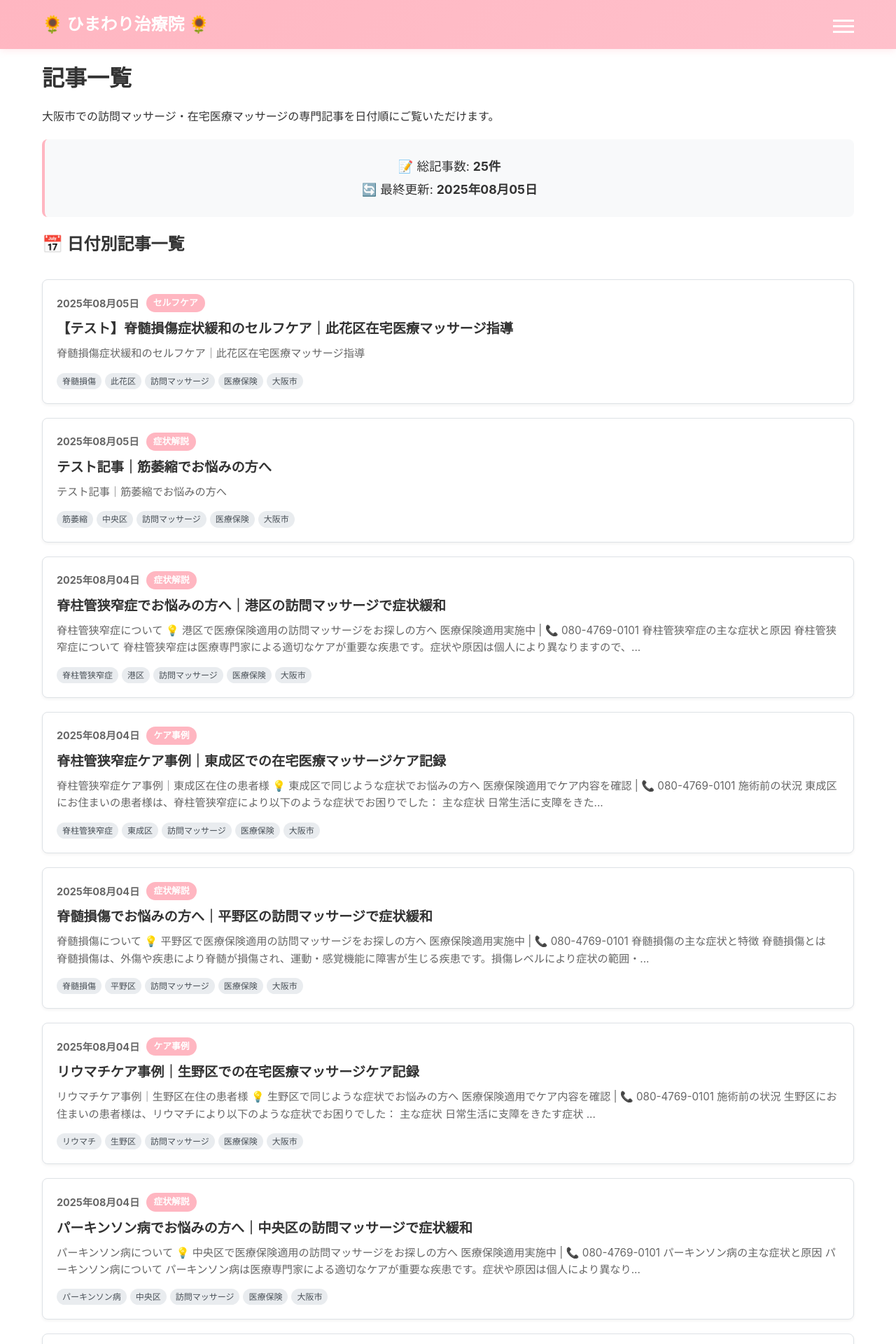
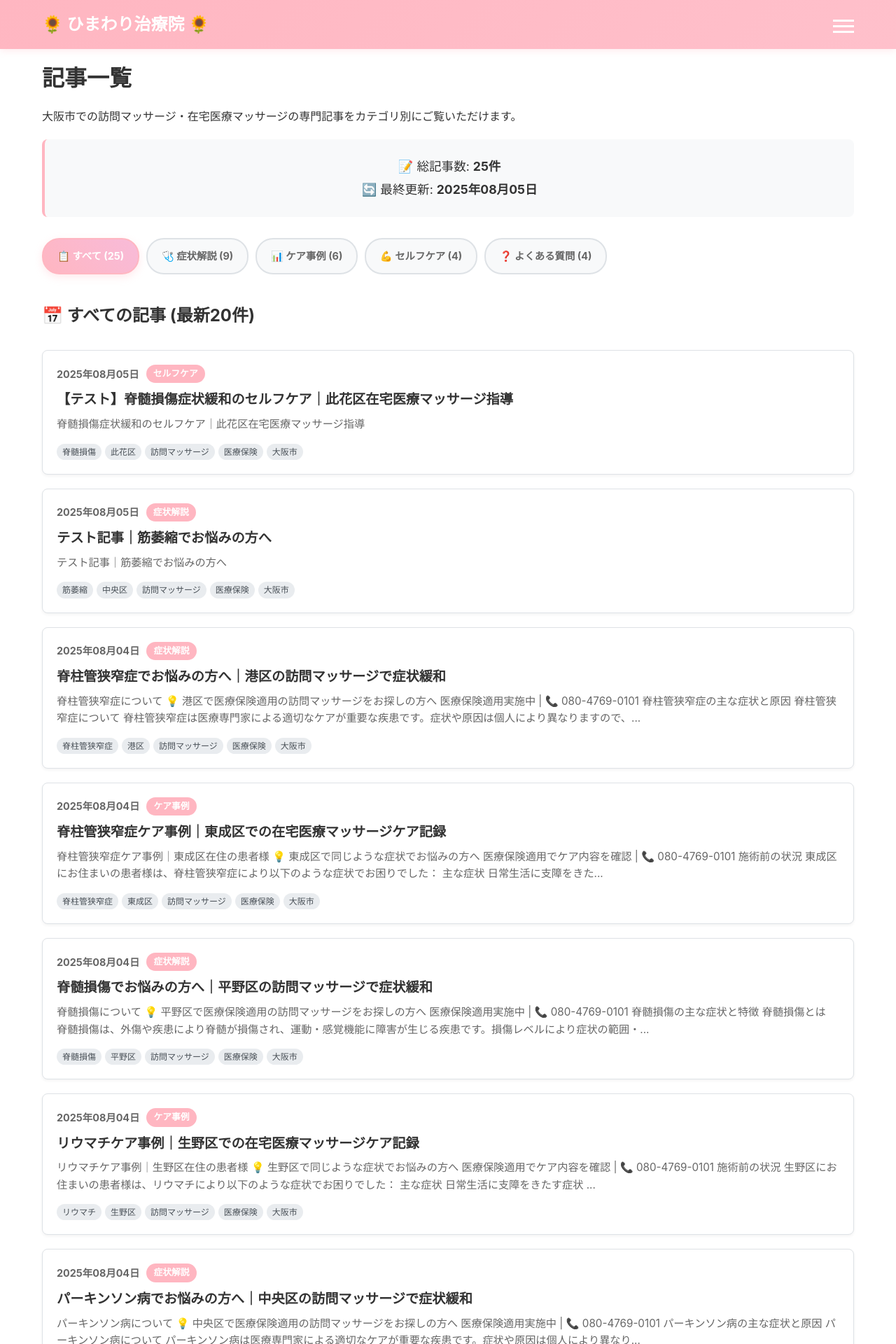
Before and after one commit to satoshi-kemmotsu/blog, a Jekyll site: the page built from archive.md, in a window 1280 px wide. Shown: the top 1920 px of the page at 70% size. Built offline with Jekyll 4.4.1, drawn with Linux system fonts in a browser that asks for light colours; some of the changed text lies outside the part shown.

Commit message:
記事一覧ページのSEO最適化：カテゴリ別タブ表示・ページネーション・地域別フィルタ実装

```diff
--- /dev/null
+++ b/_includes/archive-item.html
@@ -0,0 +1,32 @@
+<article class="archive-item">
+  <div class="archive-meta">
+    <time datetime="{{ post.date | date_to_xmlschema }}">{{ post.date | date: "%Y年%m月%d日" }}</time>
+    {% if post.categories[0] %}
+      {% assign category = post.categories[0] %}
+      {% if category == 'symptom_guide' %}
+        <span class="category">症状解説</span>
+      {% elsif category == 'prevention' %}
+        <span class="category">セルフケア</span>
+      {% elsif category == 'qa' %}
+        <span class="category">よくある質問</span>
+      {% elsif category == 'case_study' %}
+        <span class="category">ケア事例</span>
+      {% else %}
+        <span class="category">{{ category }}</span>
+      {% endif %}
+    {% endif %}
+  </div>
+  <h3><a href="{{ post.url | relative_url }}">{{ post.title }}</a></h3>
+  {% if post.description %}
+    <p class="excerpt">{{ post.description | strip_html | truncate: 150 }}</p>
+  {% else %}
+    <p class="excerpt">{{ post.content | strip_html | truncate: 150 }}</p>
+  {% endif %}
+  {% if post.tags %}
+    <div class="tags">
+      {% for tag in post.tags limit:5 %}
+        <span class="tag">{{ tag }}</span>
+      {% endfor %}
+    </div>
+  {% endif %}
+</article>
--- a/archive.md
+++ b/archive.md
@@ -1,13 +1,13 @@
 ---
 layout: default
 title: "記事一覧 | ひまわり治療院ブログ"
-description: "大阪市での訪問マッサージ・在宅医療マッサージの専門記事一覧。症状別・地域別の情報を日付順にご覧いただけます。"
+description: "大阪市での訪問マッサージ・在宅医療マッサージの専門記事一覧。症状解説、ケア事例、セルフケア、よくある質問をカテゴリ別にご覧いただけます。"
 permalink: /archive/
 ---
 
 # 記事一覧
 
-大阪市での訪問マッサージ・在宅医療マッサージの専門記事を日付順にご覧いただけます。
+大阪市での訪問マッサージ・在宅医療マッサージの専門記事をカテゴリ別にご覧いただけます。
 
 <div class="archive-header">
   <p>📝 総記事数: <strong>{{ site.posts.size }}件</strong></p>
@@ -21,58 +21,126 @@ permalink: /archive/
 </div>
 {% else %}
 
-## 📅 日付別記事一覧
+<!-- カテゴリ別タブナビゲーション -->
+<div class="category-tabs">
+  <input type="radio" id="tab-all" name="category-tab" checked>
+  <label for="tab-all" class="tab-label">📋 すべて ({{ site.posts.size }})</label>
 
-<div class="archive-list">
-{% for post in site.posts %}
-  <article class="archive-item">
-    <div class="archive-meta">
-      <time datetime="{{ post.date | date_to_xmlschema }}">{{ post.date | date: "%Y年%m月%d日" }}</time>
-      {% if post.categories[0] %}
-        {% assign category = post.categories[0] %}
-        {% if category == 'symptom_guide' %}
-          <span class="category">症状解説</span>
-        {% elsif category == 'prevention' %}
-          <span class="category">セルフケア</span>
-        {% elsif category == 'qa' %}
-          <span class="category">よくある質問</span>
-        {% elsif category == 'case_study' %}
-          <span class="category">ケア事例</span>
-        {% else %}
-          <span class="category">{{ category }}</span>
-        {% endif %}
-      {% endif %}
+  <input type="radio" id="tab-symptom" name="category-tab">
+  <label for="tab-symptom" class="tab-label">🩺 症状解説 ({% assign symptom_posts = site.posts | where: 'categories', 'symptom_guide' %}{{ symptom_posts.size }})</label>
+
+  <input type="radio" id="tab-case" name="category-tab">
+  <label for="tab-case" class="tab-label">📊 ケア事例 ({% assign case_posts = site.posts | where: 'categories', 'case_study' %}{{ case_posts.size }})</label>
+
+  <input type="radio" id="tab-prevention" name="category-tab">
+  <label for="tab-prevention" class="tab-label">💪 セルフケア ({% assign prevention_posts = site.posts | where: 'categories', 'prevention' %}{{ prevention_posts.size }})</label>
+
+  <input type="radio" id="tab-qa" name="category-tab">
+  <label for="tab-qa" class="tab-label">❓ よくある質問 ({% assign qa_posts = site.posts | where: 'categories', 'qa' %}{{ qa_posts.size }})</label>
+
+  <!-- すべての記事 -->
+  <div class="tab-content" id="content-all">
+    <h2>📅 すべての記事 (最新20件)</h2>
+    <div class="archive-list">
+      {% for post in site.posts limit:20 %}
+        {% include archive-item.html %}
+      {% endfor %}
     </div>
-    <h3><a href="{{ post.url | relative_url }}">{{ post.title }}</a></h3>
-    {% if post.description %}
-      <p class="excerpt">{{ post.description | strip_html | truncate: 150 }}</p>
-    {% else %}
-      <p class="excerpt">{{ post.content | strip_html | truncate: 150 }}</p>
-    {% endif %}
-    {% if post.tags %}
-      <div class="tags">
-        {% for tag in post.tags limit:5 %}
-          <span class="tag">{{ tag }}</span>
-        {% endfor %}
+    {% if site.posts.size > 20 %}
+      <div class="pagination-info">
+        <p>📄 表示: 最新20件 / 全{{ site.posts.size }}件</p>
       </div>
     {% endif %}
-  </article>
-{% endfor %}
+  </div>
+
+  <!-- 症状解説 -->
+  <div class="tab-content" id="content-symptom">
+    <h2>🩺 症状解説記事</h2>
+    <div class="archive-list">
+      {% assign symptom_posts = site.posts | where: 'categories', 'symptom_guide' %}
+      {% for post in symptom_posts limit:15 %}
+        {% include archive-item.html %}
+      {% endfor %}
+    </div>
+    {% if symptom_posts.size > 15 %}
+      <div class="pagination-info">
+        <p>📄 表示: 最新15件 / 全{{ symptom_posts.size }}件</p>
+      </div>
+    {% endif %}
+  </div>
+
+  <!-- ケア事例 -->
+  <div class="tab-content" id="content-case">
+    <h2>📊 ケア事例記事</h2>
+    <div class="archive-list">
+      {% assign case_posts = site.posts | where: 'categories', 'case_study' %}
+      {% for post in case_posts limit:15 %}
+        {% include archive-item.html %}
+      {% endfor %}
+    </div>
+    {% if case_posts.size > 15 %}
+      <div class="pagination-info">
+        <p>📄 表示: 最新15件 / 全{{ case_posts.size }}件</p>
+      </div>
+    {% endif %}
+  </div>
+
+  <!-- セルフケア -->
+  <div class="tab-content" id="content-prevention">
+    <h2>💪 セルフケア記事</h2>
+    <div class="archive-list">
+      {% assign prevention_posts = site.posts | where: 'categories', 'prevention' %}
+      {% for post in prevention_posts limit:15 %}
+        {% include archive-item.html %}
+      {% endfor %}
+    </div>
+    {% if prevention_posts.size > 15 %}
+      <div class="pagination-info">
+        <p>📄 表示: 最新15件 / 全{{ prevention_posts.size }}件</p>
+      </div>
+    {% endif %}
+  </div>
+
+  <!-- よくある質問 -->
+  <div class="tab-content" id="content-qa">
+    <h2>❓ よくある質問記事</h2>
+    <div class="archive-list">
+      {% assign qa_posts = site.posts | where: 'categories', 'qa' %}
+      {% for post in qa_posts limit:15 %}
+        {% include archive-item.html %}
+      {% endfor %}
+    </div>
+    {% if qa_posts.size > 15 %}
+      <div class="pagination-info">
+        <p>📄 表示: 最新15件 / 全{{ qa_posts.size }}件</p>
+      </div>
+    {% endif %}
+  </div>
 </div>
 
 {% endif %}
 
 ---
 
-## 📍 カテゴリ別記事
+## 📍 地域別記事検索
 
-<div class="category-links">
-  <a href="/symptoms/" class="category-button">症状別記事</a>
-  <a href="/areas/" class="category-button">地域別記事</a>
-  <a href="/" class="category-button">トップページ</a>
+<div class="area-filter">
+  <h3>🗾 大阪市24区別記事</h3>
+  <div class="area-grid">
+    {% assign areas = "中央区,北区,西区,港区,大正区,天王寺区,浪速区,西成区,阿倍野区,住吉区,東住吉区,住之江区,平野区,生野区,東成区,旭区,城東区,鶴見区,淀川区,西淀川区,東淀川区,福島区,此花区,都島区" | split: "," %}
+    {% for area in areas %}
+      {% assign area_posts = site.posts | where_exp: "post", "post.tags contains area" %}
+      {% if area_posts.size > 0 %}
+        <a href="#area-{{ area }}" class="area-tag active" data-area="{{ area }}">{{ area }} ({{ area_posts.size }})</a>
+      {% else %}
+        <span class="area-tag inactive">{{ area }} (0)</span>
+      {% endif %}
+    {% endfor %}
+  </div>
 </div>
 
 <style>
+/* 既存のスタイルを保持 */
 .archive-header {
   background: #f8f9fa;
   border-radius: 8px;
@@ -188,33 +256,127 @@ permalink: /archive/
   font-weight: bold;
 }
 
-.category-links {
-  display: flex;
-  justify-content: center;
-  gap: 15px;
+/* 新しいカテゴリタブスタイル */
+.category-tabs {
   margin: 30px 0;
-  flex-wrap: wrap;
 }
 
-.category-button {
+.category-tabs input[type="radio"] {
+  display: none;
+}
+
+.tab-label {
   display: inline-block;
+  background: #f8f9fa;
+  color: #666;
+  padding: 12px 20px;
+  margin: 0 5px 10px 0;
+  border-radius: 25px;
+  cursor: pointer;
+  transition: all 0.3s ease;
+  font-weight: bold;
+  font-size: 0.9rem;
+  border: 2px solid #dee2e6;
+}
+
+.tab-label:hover {
+  background: #FFB6C1;
+  color: white;
+  border-color: #FFB6C1;
+  transform: translateY(-2px);
+}
+
+.category-tabs input[type="radio"]:checked + .tab-label {
   background: linear-gradient(45deg, #FFB6C1, #F8BBD9);
   color: white;
-  padding: 12px 20px;
-  border-radius: 25px;
-  text-decoration: none;
-  font-weight: bold;
-  transition: all 0.3s ease;
-  text-shadow: 1px 1px 2px rgba(0,0,0,0.3);
+  border-color: #FFB6C1;
+  box-shadow: 0 4px 12px rgba(255, 182, 193, 0.3);
 }
 
-.category-button:hover {
-  transform: translateY(-2px);
-  box-shadow: 0 5px 15px rgba(255, 182, 193, 0.4);
-  text-decoration: none;
-  background: linear-gradient(45deg, #F8BBD9, #DDA0DD);
+.tab-content {
+  display: none;
+  margin-top: 30px;
 }
 
+.category-tabs input[type="radio"]:checked ~ .tab-content {
+  display: none;
+}
+
+.category-tabs input[type="radio"]#tab-all:checked ~ #content-all,
+.category-tabs input[type="radio"]#tab-symptom:checked ~ #content-symptom,
+.category-tabs input[type="radio"]#tab-case:checked ~ #content-case,
+.category-tabs input[type="radio"]#tab-prevention:checked ~ #content-prevention,
+.category-tabs input[type="radio"]#tab-qa:checked ~ #content-qa {
+  display: block;
+}
+
+.pagination-info {
+  background: #e9ecef;
+  border-radius: 8px;
+  padding: 15px;
+  text-align: center;
+  margin: 20px 0;
+  border-left: 4px solid #6c757d;
+}
+
+.pagination-info p {
+  margin: 0;
+  color: #495057;
+  font-weight: bold;
+}
+
+/* 地域フィルタースタイル */
+.area-filter {
+  background: #f8f9fa;
+  border-radius: 12px;
+  padding: 25px;
+  margin: 30px 0;
+  border-left: 4px solid #28a745;
+}
+
+.area-filter h3 {
+  margin: 0 0 20px 0;
+  color: #333;
+  text-align: center;
+}
+
+.area-grid {
+  display: grid;
+  grid-template-columns: repeat(auto-fit, minmax(140px, 1fr));
+  gap: 10px;
+  margin-top: 15px;
+}
+
+.area-tag {
+  display: inline-block;
+  padding: 8px 12px;
+  border-radius: 20px;
+  font-size: 0.85rem;
+  font-weight: bold;
+  text-align: center;
+  transition: all 0.3s ease;
+  text-decoration: none;
+}
+
+.area-tag.active {
+  background: #28a745;
+  color: white;
+  cursor: pointer;
+}
+
+.area-tag.active:hover {
+  background: #218838;
+  transform: translateY(-2px);
+  box-shadow: 0 4px 8px rgba(40, 167, 69, 0.3);
+}
+
+.area-tag.inactive {
+  background: #e9ecef;
+  color: #6c757d;
+  cursor: default;
+}
+
+/* レスポンシブ対応 */
 @media (max-width: 768px) {
   .archive-item {
     padding: 15px;
@@ -230,14 +392,20 @@ permalink: /archive/
     gap: 5px;
   }
 
-  .category-links {
-    flex-direction: column;
-    align-items: center;
+  .tab-label {
+    display: block;
+    margin: 5px 0;
+    text-align: center;
   }
 
-  .category-button {
-    width: 200px;
-    text-align: center;
+  .area-grid {
+    grid-template-columns: repeat(auto-fit, minmax(120px, 1fr));
+    gap: 8px;
+  }
+
+  .area-tag {
+    font-size: 0.8rem;
+    padding: 6px 10px;
   }
 }
 
@@ -253,5 +421,14 @@ permalink: /archive/
   .archive-item h3 {
     font-size: 1rem;
   }
+
+  .tab-label {
+    font-size: 0.8rem;
+    padding: 10px 15px;
+  }
+
+  .area-grid {
+    grid-template-columns: repeat(2, 1fr);
+  }
 }
 </style>
```
